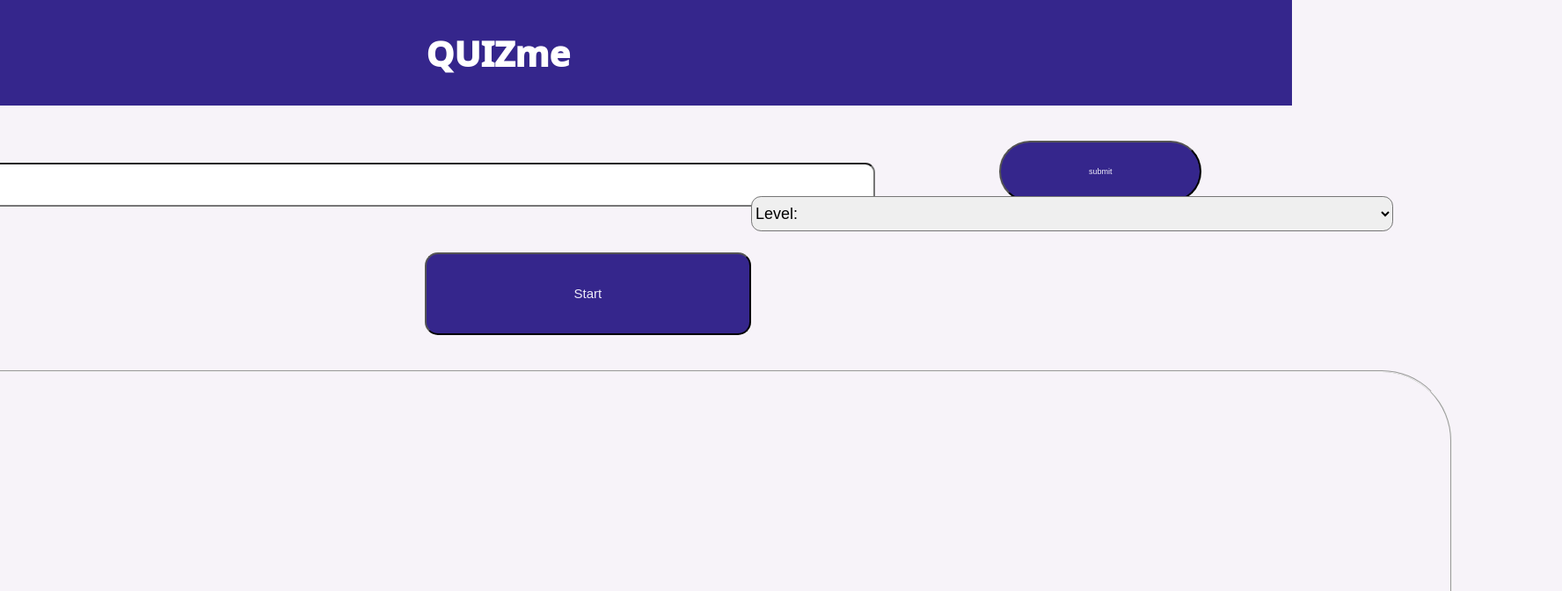
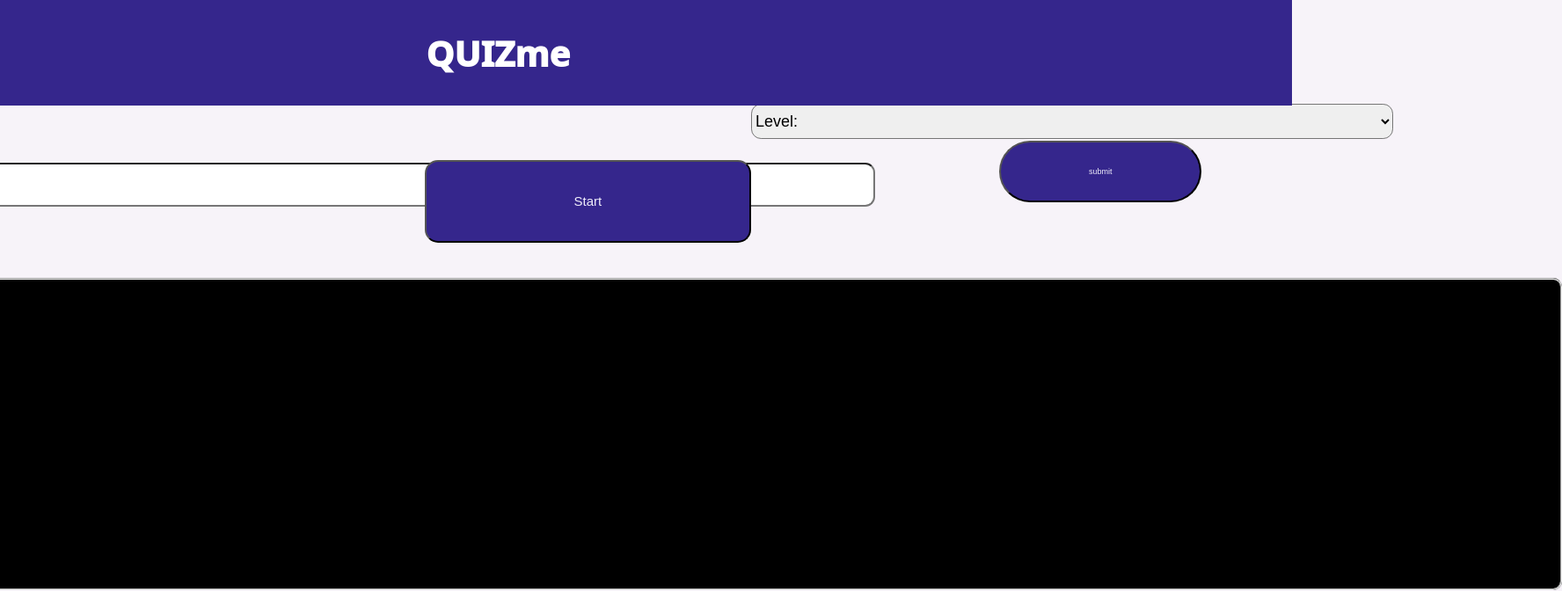
Before and after one commit to abieber1408/capstone-project, a Next.js app: page / in a window 1280 px wide. Shown: the top 672 px of the page at 88% size, 1776 px wide, since content can reach past the window. Built offline with nearby package versions, Linux system fonts and the light colour scheme.

Commit message:
Image change with Topic input

```diff
--- a/components/StartForm/index.js
+++ b/components/StartForm/index.js
@@ -1,3 +1,4 @@
+import { useState } from "react";
 import LevelForm from "../LevelForm";
 import PlayerNameForm from "../PlayerForm";
 import TopicForm from "../TopicForm";
@@ -22,7 +23,6 @@ import Footing from "../Footing";
 };*/
 
 
-import { useState } from 'react';
 
 export function StartForm() {
     const [name, setName] = useState('');
@@ -46,4 +46,4 @@ export function StartForm() {
             <Footing>play and learn</Footing>
         </>
     )
-};//
+};
--- a/components/Topic/StyledTopic.js
+++ b/components/Topic/StyledTopic.js
@@ -9,7 +9,7 @@ margin-top: 2vh;
 justify-content: center;
 align-items: center;
 position: fixed;
-margin-left: 15px;
+margin-left: 25px;
 `;
 
 export default StyledTopic;
--- a/components/TopicForm/index.js
+++ b/components/TopicForm/index.js
@@ -1,5 +1,6 @@
 import styled from "styled-components";
-import { useState } from "react";
+import { useState } from "react"
+
 
 export default function TopicForm () {
   const [topic, setTopic] = useState("");
@@ -13,7 +14,7 @@ export default function TopicForm () {
     return (
    <>
         <StyledFormLabel>
-            <select id="select-topic" name="select-topic">
+            <select id="select-topic" name="select-topic" onChange={handleTopicChange}>
             <option value="">Topic:</option>
             <option value="chemistry">Chemistry</option>
             <option value="technology">Technology</option>
@@ -27,7 +28,7 @@ export default function TopicForm () {
            <option value="education">Education</option>
            </select>
         </StyledFormLabel>
-        <StyledImage src={imageSrc} alt={topic} width={120} height={80} />
+        {imageSrc && <StyledImage src={imageSrc} alt={topic} width={120} height={80} />}
 
    </>
   );
--- a/components/VideoStream/index.js
+++ b/components/VideoStream/index.js
@@ -1,18 +1,20 @@
 import styled from "styled-components";
+
 
 export default function VideoStream() {
     return (
       <VideoStreamFieldset>
-
      </VideoStreamFieldset>
   );
 }
 export const VideoStreamFieldset = styled.fieldset`
     display: flex;
     flex-direction: column;
-    height: 360px;
-    width:128%;
-    margin-left: 8vw;
+    height: 355px;
+    width:140%;
+    margin-left: 4vw;
     margin-top: 21vh;
-    border-radius: 80px;
+    border-radius: 10px;
+    overflow: hidden;
+    background-color:black;
 `;
```
Also changed, not shown: components/QuestionButtons/index.js (+5 -5 lines), lib/subjects.js, public/images/art.jpg (added).
